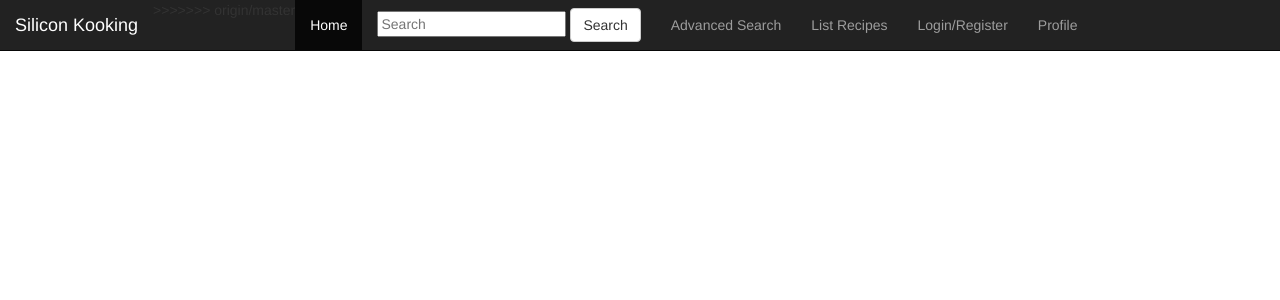
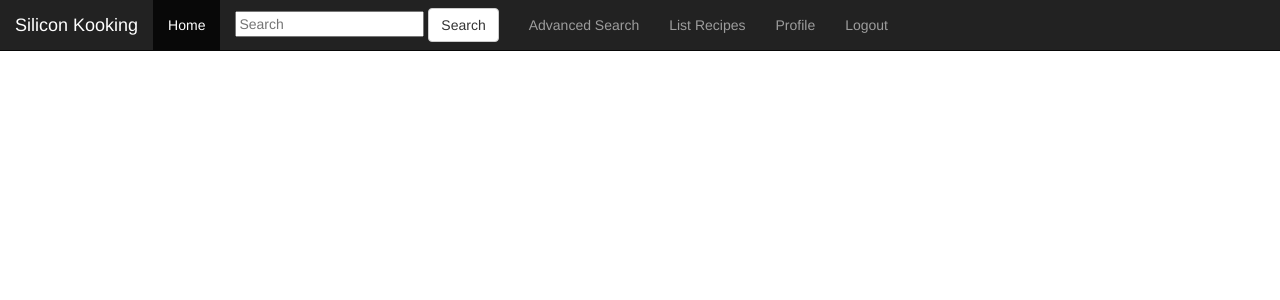
Before and after one commit to SiliconNights/SiliconNights, a Django app: page / in a window 1280 px wide. Shown: the top 300 px of the page. Run offline with Django 3.2, Linux system fonts and the light colour scheme; the visitor is signed in with stand-in values (Sample User, id 1); some libraries are stand-ins or nearby versions.

Commit message:
Fixed Header
title

```diff
--- a/Silicon_Kooking_Src/src/templates/header.html
+++ b/Silicon_Kooking_Src/src/templates/header.html
@@ -41,6 +41,7 @@
 											</div>
 										</form>
 										<li><a href="/recipes/">Advanced Search</a></li>
+										<li><a href="/recipes/list_recipes/">List Recipes</a></li>
 										{% if user.is_authenticated %}
 											<li><a href="/accounts/">Profile</a></li>
 											<li><a href="{% url 'logout'%}?next={{request.path}}">Logout</a></li>
@@ -51,7 +52,7 @@
 
 									</ul>
 
-=======
+
 				<header>
 						<nav class="navbar navbar-inverse navbar-fixed-top">
 							<div class="container-fluid">
@@ -62,7 +63,7 @@
 										<span class="icon-bar"></span>
 									</button>
 									<a class="navbar-brand" href="/">Silicon Kooking</a>
->>>>>>> origin/master
+
 								</div>
 								<div class="collapse navbar-collapse" id="myNavbar">
 									<div class="container text-center">
@@ -80,8 +81,13 @@
 												</form>
 												<li><a href="/recipes/">Advanced Search</a></li>
 												<li><a href="/recipes/list_recipes/">List Recipes</a></li>
-												<li><a href="/accounts/">Login/Register</a></li>
-												<li><a href="/accounts/">Profile</a></li>
+
+										{% if user.is_authenticated %}
+											<li><a href="/accounts/">Profile</a></li>
+											<li><a href="{% url 'logout'%}?next={{request.path}}">Logout</a></li>
+										{% else %}
+											<li><a href="{% url 'login'%}?next={{request.path}}">Login/Register</a></li>
+										{% endif %}
 											</ul>
 
 										</div>
```
